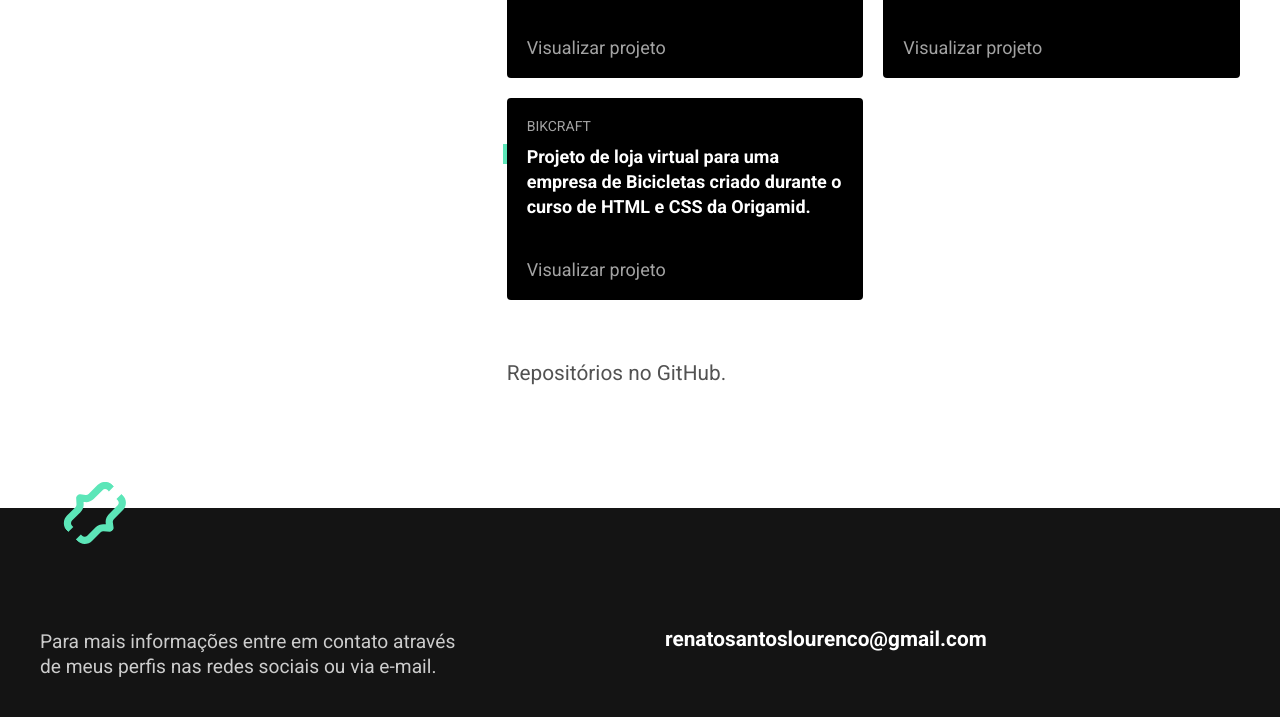
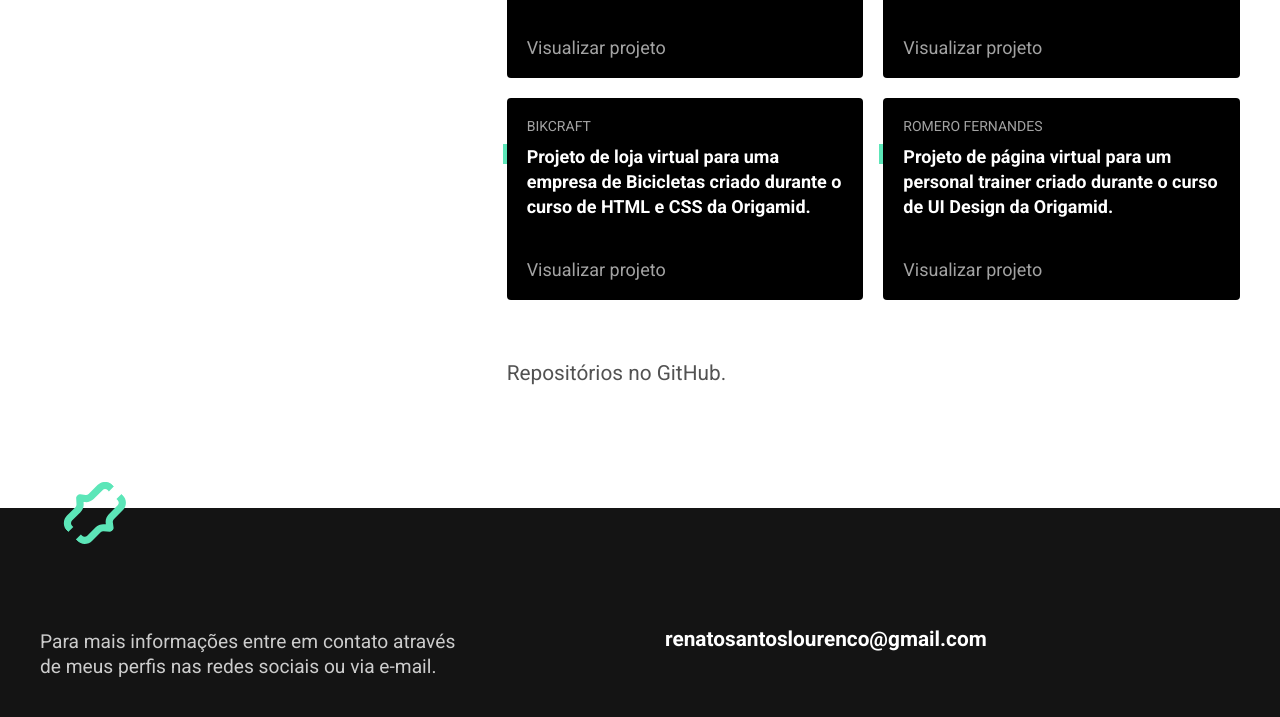
Before and after one commit to RenatoStosl/RenatoStosl.github.io, a plain HTML site: page index.html in a window 1280 px wide. Shown: the part 3001-3718 px from the top of the page. Drawn offline with Linux system fonts and the light colour scheme.

Commit message:
Acréscimo de projeto no portfolio

```diff
--- a/index.html
+++ b/index.html
@@ -202,6 +202,11 @@
             <h3 class="projeto-curso">Projeto de loja virtual para uma empresa de Bicicletas criado durante o curso de HTML e CSS da Origamid.</h3>
             <a href="https://renatostosl.github.io/bikcraft/" class="projeto-link">Visualizar projeto</a>
           </li>
+          <li class="projeto">
+            <span class="projeto-tipo">Romero Fernandes</span>
+            <h3 class="projeto-curso">Projeto de página virtual para um personal trainer criado durante o curso de UI Design da Origamid.</h3>
+            <a href="https://renatostosl.github.io/romero/" class="projeto-link">Visualizar projeto</a>
+          </li>
 
         </ul>
         <a class="portfolio__git" href="https://github.com/RenatoStosl?tab=repositories">Repositórios no GitHub.</a>
```
